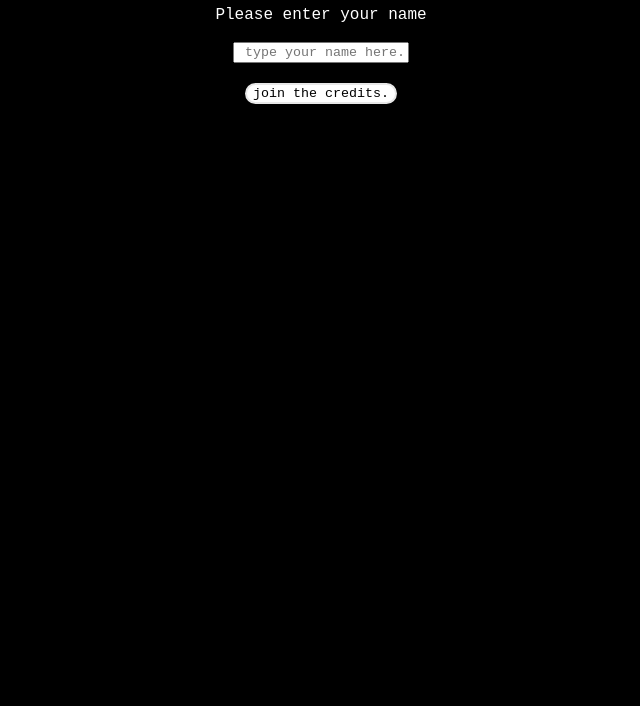
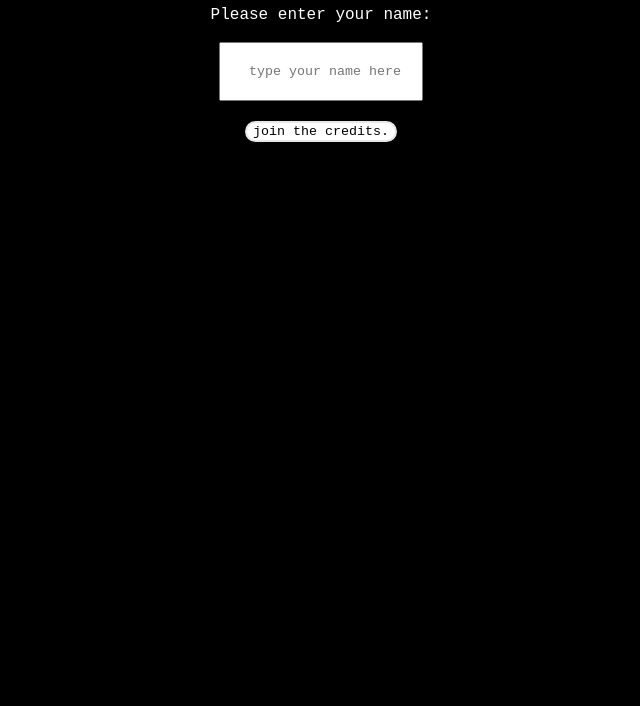
Before and after one commit to imogen-a/Imogen-a.github.io, a plain HTML site: page index.html in a window 1280 px wide. Shown: the part 94-800 px from the top of the page, without its empty margins (319-959 px from the left). Drawn offline with Linux system fonts and the light colour scheme.

Commit message:
Update index.html
recenter text

```diff
--- a/index.html
+++ b/index.html
@@ -74,6 +74,10 @@
 
     input {
         font-family: "Courier New", Courier, monospace;
+        width: 50%;
+        margin: auto;
+        padding: 20px;
+        text-align: center;
     }
 
   </style>
@@ -82,7 +86,7 @@
   <h1>Be added to the credits</h1>
 
   <form id="inputForm">
-    <label for="userInput">Please enter your name</label>
+    <label for="userInput">Please enter your name:</label>
     <br> <br>
     <input type="text" id="userInput" required placeholder=" type your name here. ">
     <br> <br>
```
